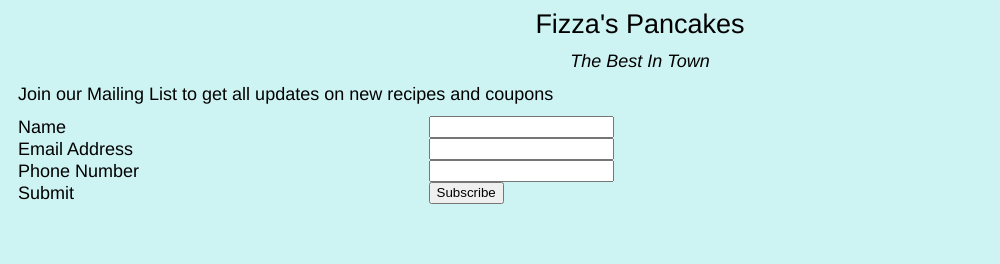
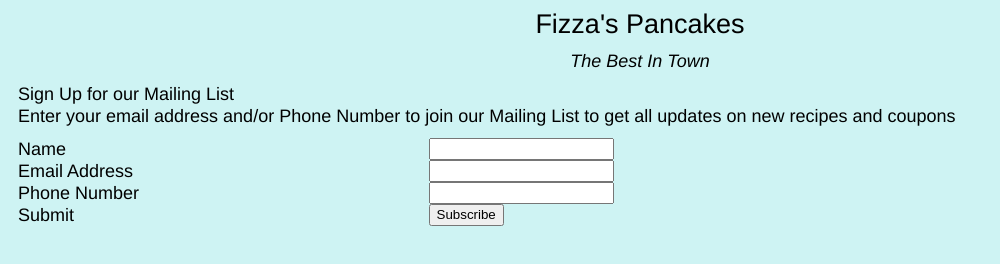
Before and after one commit to farif1/project-one-362, a plain HTML site: page index.html in a window 1280 px wide. Shown: the whole page, without its empty margins (0-1000 px from the left). Drawn offline with Linux system fonts and the light colour scheme.

Commit message:
Add a h2 element for a subheading about Signing up for mailing list

```diff
--- a/index.html
+++ b/index.html
@@ -11,7 +11,9 @@
   <main id="content">
     <h1>Fizza's Pancakes</h1>
     <p class="catchline">The Best In Town</p>
-    <p>Join our Mailing List to get all updates on new recipes and coupons</p>
+    <h2>Sign Up for our Mailing List</h2>
+    <p>Enter your email address and/or Phone Number to join our Mailing List to
+      get all updates on new recipes and coupons</p>
     <form action="#null" method="get">
       <ol>
         <li>
```
